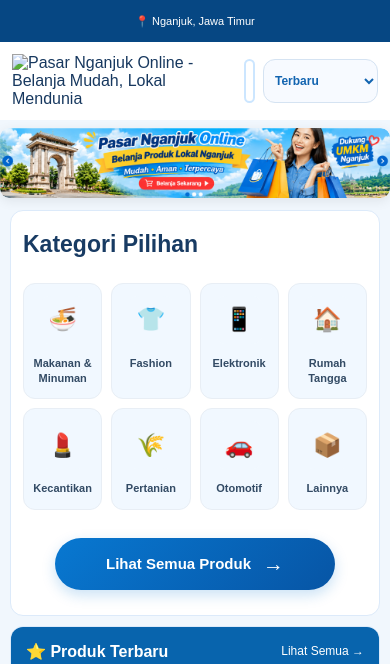
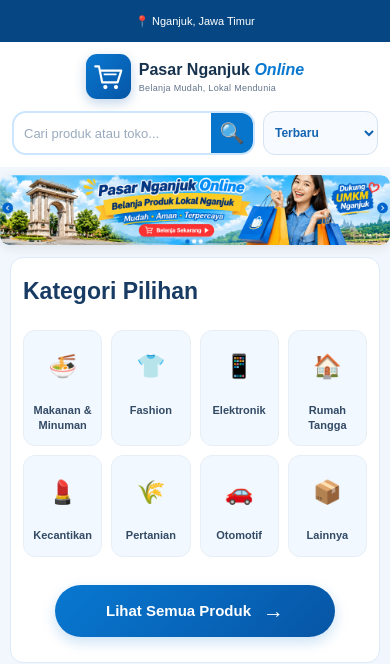
Before and after one commit to pasarnganjukonline1-tech/pasar-nganjuk-online, a plain HTML site: page index.html in a window 390 px wide. Shown: the top 664 px of the page. Drawn offline with nearby package versions, Linux system fonts and the light colour scheme; no server answers.

Commit message:
Add files via upload

```diff
--- a/index.html
+++ b/index.html
@@ -38,11 +38,27 @@
 
 
 <div class="logo">
-    <img
-        src="logo-pasar-nganjuk-online.png"
-        alt="Pasar Nganjuk Online - Belanja Mudah, Lokal Mendunia"
-        class="logo-image"
-    >
+    <div class="logo-icon">
+        <svg viewBox="0 0 64 64" xmlns="http://www.w3.org/2000/svg">
+            <path d="M8 12h7l6 30h29l7-22H19"
+                fill="none"
+                stroke="white"
+                stroke-width="4"
+                stroke-linecap="round"
+                stroke-linejoin="round"/>
+            <circle cx="27" cy="51" r="4" fill="white"/>
+            <circle cx="47" cy="51" r="4" fill="white"/>
+            <path d="M25 27h22"
+                stroke="white"
+                stroke-width="3"
+                stroke-linecap="round"/>
+        </svg>
+    </div>
+
+    <div class="logo-text">
+        <h1>Pasar Nganjuk <span>Online</span></h1>
+        <small>Belanja Mudah, Lokal Mendunia</small>
+    </div>
 </div>
 
 
--- a/style.css
+++ b/style.css
@@ -2613,46 +2613,3 @@ body:has(.seller-dashboard) {
         border-radius: 9px;
     }
 }
-
-
-
-/* LOGO HEADER - menggunakan gambar identitas resmi */
-.main-header .logo {
-    display: flex;
-    align-items: center;
-    flex: 0 0 auto;
-    width: min(380px, 31vw);
-    max-width: 380px;
-    min-width: 220px;
-    gap: 0;
-}
-
-.main-header .logo-image {
-    display: block;
-    width: 100%;
-    height: auto;
-    max-height: 86px;
-    object-fit: contain;
-    object-position: left center;
-}
-
-@media (max-width: 900px) {
-    .main-header .logo {
-        width: 300px;
-        min-width: 190px;
-    }
-    .main-header .logo-image {
-        max-height: 70px;
-    }
-}
-
-@media (max-width: 600px) {
-    .main-header .logo {
-        width: 220px;
-        min-width: 0;
-        max-width: 58vw;
-    }
-    .main-header .logo-image {
-        max-height: 54px;
-    }
-}
```
Also changed, not shown: logo-pasar-nganjuk-online.png (added).
